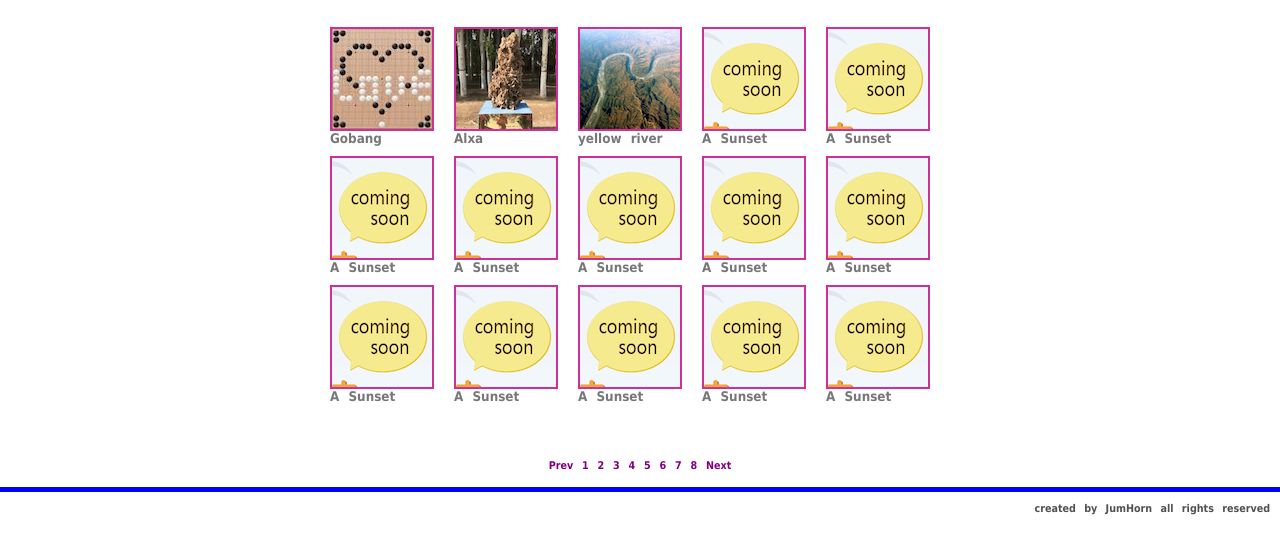
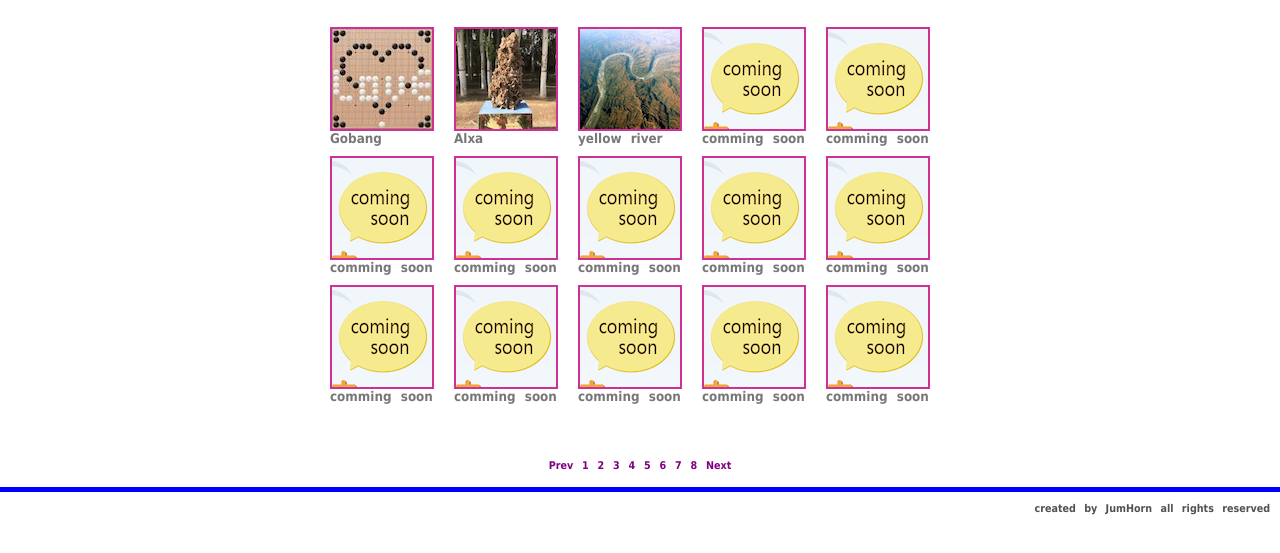
Before and after one commit to JumHorn/website, a plain HTML site: page index.html in a window 1280 px wide. Shown: the part 233-786 px from the top of the page. Drawn offline with Linux system fonts and the light colour scheme.

Commit message:
update index

```diff
--- a/index.html
+++ b/index.html
@@ -38,18 +38,18 @@
 			<li><a href="./gomoku/gobang.html"><img src="images/gobang.jpg" alt="thumbnail image"/>Gobang</a></li>
 			<li><a href="./alxa/index.html"><img src="images/alxa.jpg" alt="thumbnail image"/>Alxa</a></li>
 			<li><a href="./yellowriver/index.html"><img src="images/yellowriver.jpg" alt="thumbnail image"/>yellow river</a></li>
-			<li><a href="#"><img src="images/coming.png" alt="thumbnail image"/>A Sunset</a></li>
-			<li><a href="#"><img src="images/coming.png" alt="thumbnail image"/>A Sunset</a></li>
-			<li><a href="#"><img src="images/coming.png" alt="thumbnail image"/>A Sunset</a></li>
-			<li><a href="#"><img src="images/coming.png" alt="thumbnail image"/>A Sunset</a></li>
-			<li><a href="#"><img src="images/coming.png" alt="thumbnail image"/>A Sunset</a></li>
-			<li><a href="#"><img src="images/coming.png" alt="thumbnail image"/>A Sunset</a></li>
-			<li><a href="#"><img src="images/coming.png" alt="thumbnail image"/>A Sunset</a></li>
-			<li><a href="#"><img src="images/coming.png" alt="thumbnail image"/>A Sunset</a></li>
-			<li><a href="#"><img src="images/coming.png" alt="thumbnail image"/>A Sunset</a></li>
-			<li><a href="#"><img src="images/coming.png" alt="thumbnail image"/>A Sunset</a></li>
-			<li><a href="#"><img src="images/coming.png" alt="thumbnail image"/>A Sunset</a></li>
-			<li><a href="#"><img src="images/coming.png" alt="thumbnail image"/>A Sunset</a></li>
+			<li><a href="#"><img src="images/coming.png" alt="thumbnail image"/>comming soon</a></li>
+			<li><a href="#"><img src="images/coming.png" alt="thumbnail image"/>comming soon</a></li>
+			<li><a href="#"><img src="images/coming.png" alt="thumbnail image"/>comming soon</a></li>
+			<li><a href="#"><img src="images/coming.png" alt="thumbnail image"/>comming soon</a></li>
+			<li><a href="#"><img src="images/coming.png" alt="thumbnail image"/>comming soon</a></li>
+			<li><a href="#"><img src="images/coming.png" alt="thumbnail image"/>comming soon</a></li>
+			<li><a href="#"><img src="images/coming.png" alt="thumbnail image"/>comming soon</a></li>
+			<li><a href="#"><img src="images/coming.png" alt="thumbnail image"/>comming soon</a></li>
+			<li><a href="#"><img src="images/coming.png" alt="thumbnail image"/>comming soon</a></li>
+			<li><a href="#"><img src="images/coming.png" alt="thumbnail image"/>comming soon</a></li>
+			<li><a href="#"><img src="images/coming.png" alt="thumbnail image"/>comming soon</a></li>
+			<li><a href="#"><img src="images/coming.png" alt="thumbnail image"/>comming soon</a></li>
 		</ul>
 		<ul id = "paginglist">
 			<li><a href="#">Prev</a></li>
```
